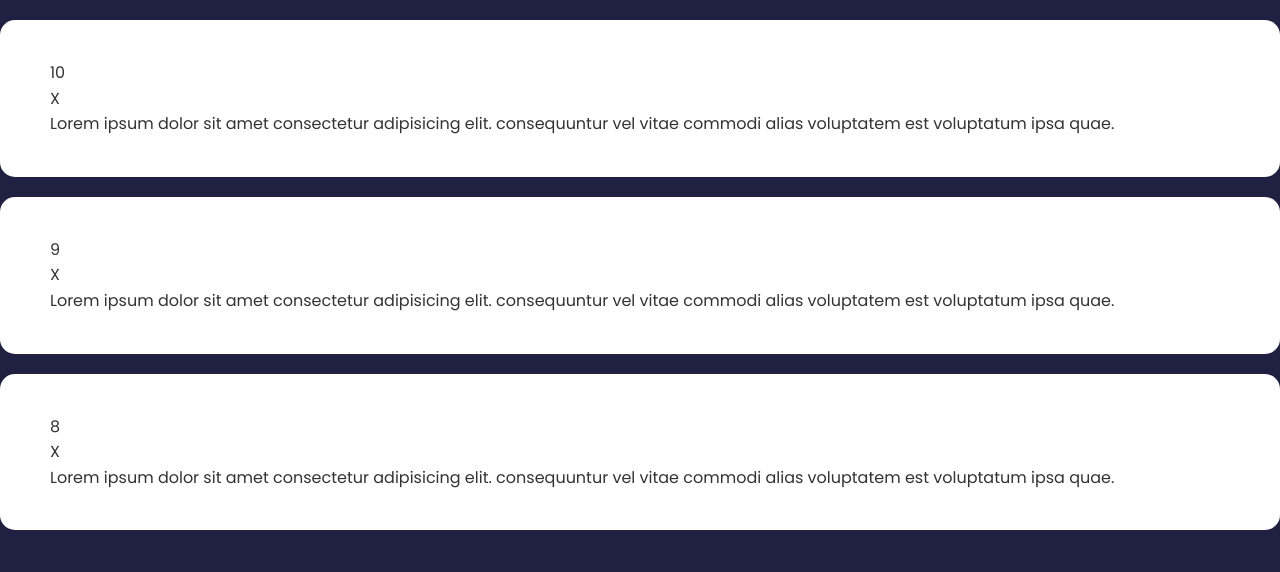
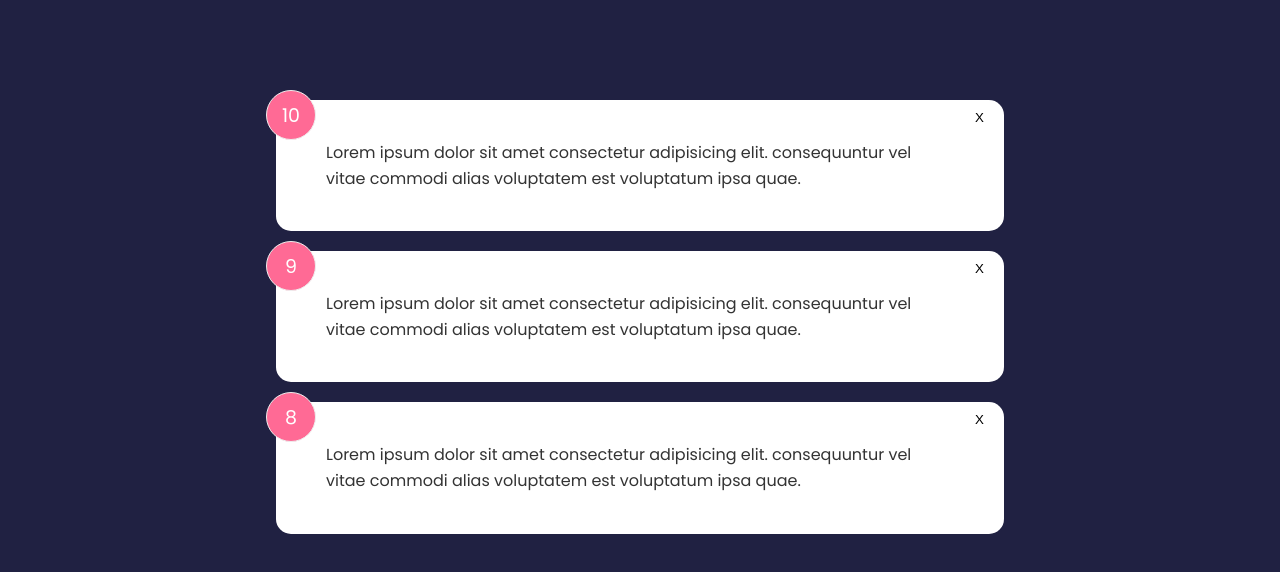
Before and after one commit to Ayu5h5hakya/svelte-startup, a Svelte app: page / in a window 1280 px wide. Shown: the top 572 px of the page. Built offline with nearby package versions, Linux system fonts and the light colour scheme.

Commit message:
create card styles; add basic delete logic

```diff
--- a/src/App.svelte
+++ b/src/App.svelte
@@ -17,8 +17,13 @@
       text: "Lorem ipsum dolor sit amet consectetur adipisicing elit. consequuntur vel vitae commodi alias voluptatem est voluptatum ipsa quae.",
     },
   ];
+
+  const deleteFeedback = (e) => {
+    const itemId = e.detail;
+    feedback = feedback.filter((item) => item.id != itemId);
+  };
 </script>
 
-<main>
-  <FeedBackList {feedback} />
+<main class="container">
+  <FeedBackList {feedback} on:delete-feedback={deleteFeedback} />
 </main>
--- a/src/components/FeedbackItem.svelte
+++ b/src/components/FeedbackItem.svelte
@@ -1,14 +1,48 @@
 <script>
+  import { createEventDispatcher } from "svelte";
+
   import Card from "./Card.svelte";
   export let item;
+
+  const dispatch = createEventDispatcher();
+
+  const handleDelete = (itemId) => {
+    dispatch("delete-feedback", itemId);
+  };
 </script>
 
 <Card>
   <div class="num-display">
     {item.rating}
   </div>
-  <div class="close">X</div>
+  <button class="close" on:click={() => handleDelete(item.id)}>X</button>
   <p class="text-display">
     {item.text}
   </p>
 </Card>
+
+<style>
+  .num-display {
+    position: absolute;
+    top: -10px;
+    left: -10px;
+    width: 50px;
+    height: 50px;
+    background: #ff6a95;
+    color: #fff;
+    border: 1px #eee solid;
+    border-radius: 50%;
+    padding: 10px;
+    text-align: center;
+    font-size: 19px;
+  }
+
+  .close {
+    position: absolute;
+    top: 10px;
+    right: 20px;
+    cursor: pointer;
+    background: none;
+    border: none;
+  }
+</style>
--- a/src/components/FeedbackList.svelte
+++ b/src/components/FeedbackList.svelte
@@ -4,5 +4,5 @@
 </script>
 
 {#each feedback as fb (fb.id)}
-  <FeedbackItem item={fb} />
+  <FeedbackItem item={fb} on:delete-feedback />
 {/each}
```
